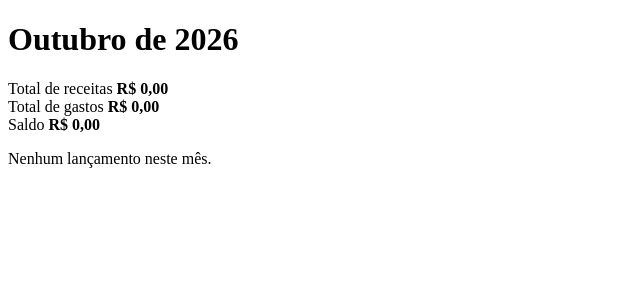
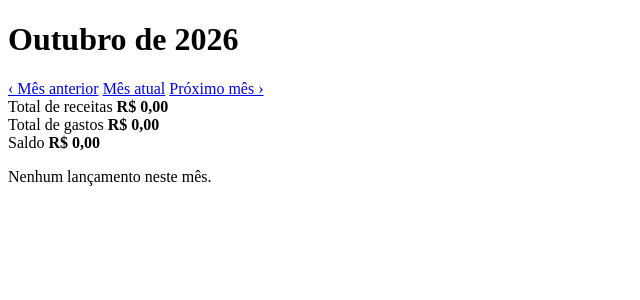
Before and after one commit to lucasgdesa/controle-gastos, a Django app: page / in a window 1280 px wide. Shown: the part 26-326 px from the top of the page, without its empty margins (0-640 px from the left). Run offline with Django 5.2, Linux system fonts and the light colour scheme; data comes from the database, SQL or seed files in the repository; data that the repository does not hold is empty.

Commit message:
Adiciona navegação entre meses
Co-Authored-By: Claude Opus 5.5 <noreply@anthropic.com>

```diff
--- a/financas/templates/financas/mes.html
+++ b/financas/templates/financas/mes.html
@@ -4,6 +4,12 @@
 
 {% block conteudo %}
   <h1>{{ data_mes|date:"F \d\e Y"|capfirst }}</h1>
+
+  <nav class="navegacao-mes">
+    <a href="{% url 'mes' anterior.ano anterior.mes %}">&lsaquo; Mês anterior</a>
+    <a href="{% url 'mes_atual' %}">Mês atual</a>
+    <a href="{% url 'mes' proximo.ano proximo.mes %}">Próximo mês &rsaquo;</a>
+  </nav>
 
   <section class="totais">
     <div class="cartao">
--- a/financas/views.py
+++ b/financas/views.py
@@ -22,4 +22,11 @@ def mes(request, ano, mes):
 def pagina_do_mes(request, ano, mes):
     contexto = resumo_do_mes(ano, mes)
     contexto["data_mes"] = date(ano, mes, 1)
+    # Mês anterior e seguinte, cuidando da virada de ano.
+    contexto["anterior"] = (
+        {"ano": ano - 1, "mes": 12} if mes == 1 else {"ano": ano, "mes": mes - 1}
+    )
+    contexto["proximo"] = (
+        {"ano": ano + 1, "mes": 1} if mes == 12 else {"ano": ano, "mes": mes + 1}
+    )
     return render(request, "financas/mes.html", contexto)
```
Also changed, not shown: financas/tests/test_views.py (+12 -0 lines).
